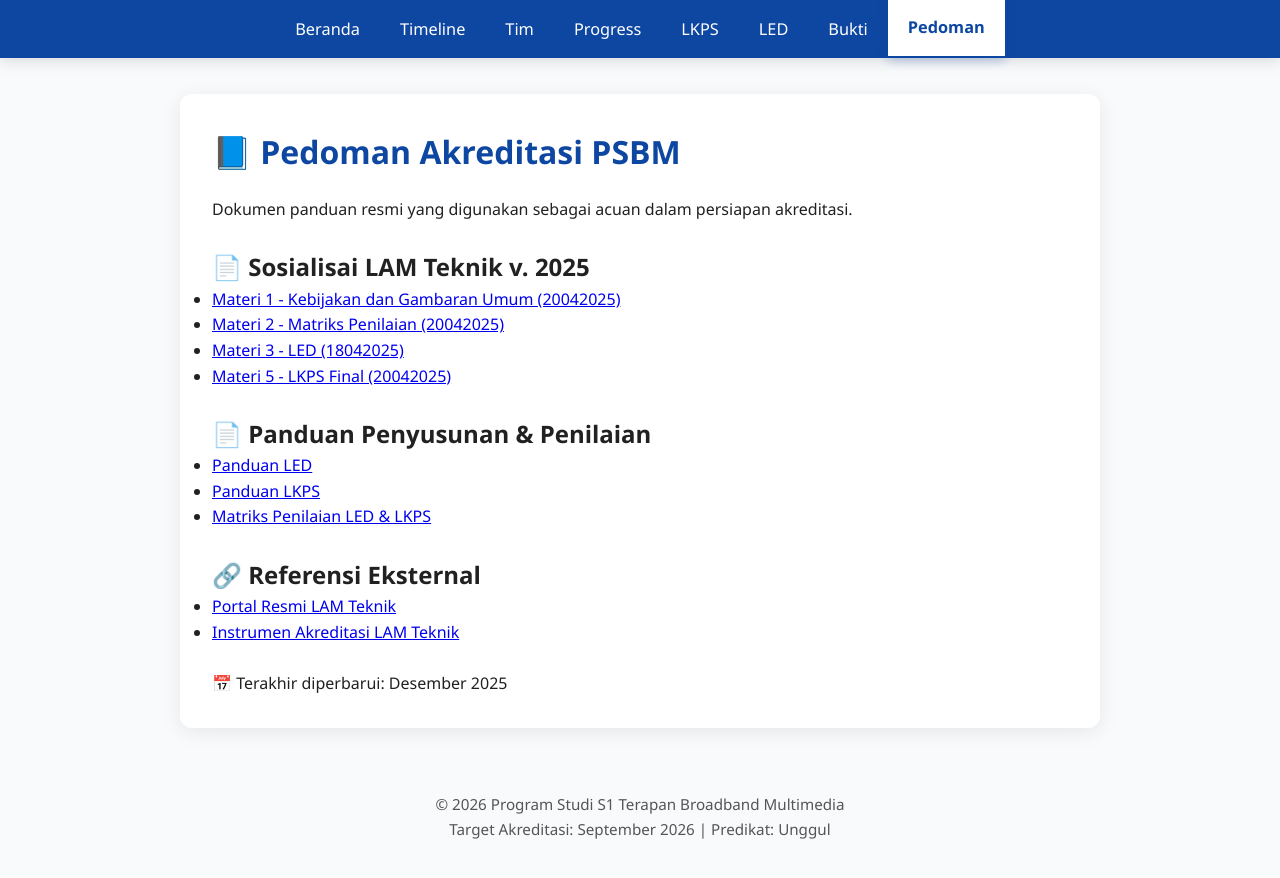
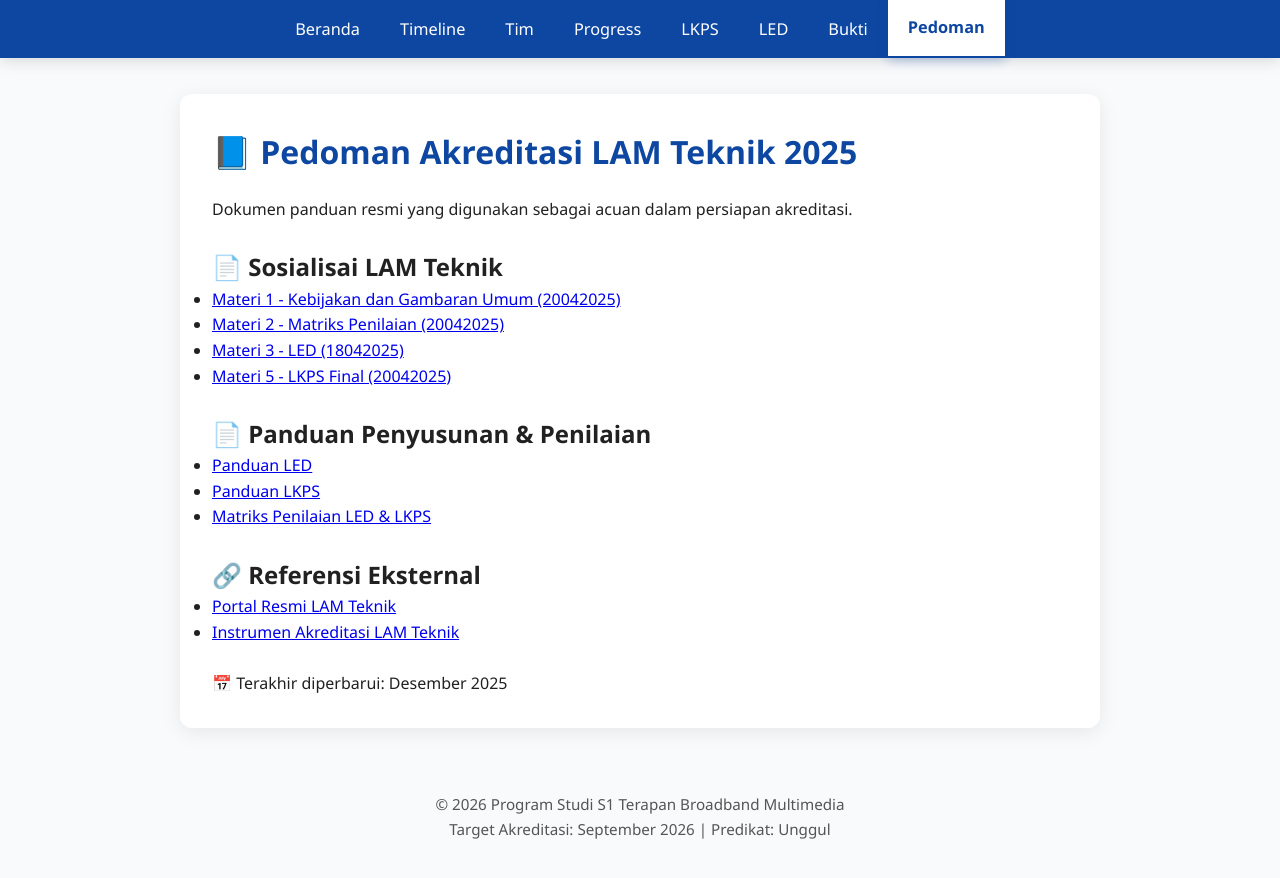
Before and after one commit to portal-psbm/aksibm-26, a Jekyll site: the page built from pedoman.md, in a window 1280 px wide. Shown: the top 878 px of the page. Built offline with Jekyll 4.4.1, drawn with Linux system fonts in a browser that asks for light colours.

Commit message:
Perbarui pedoman

```diff
--- a/pedoman.md
+++ b/pedoman.md
@@ -4,11 +4,11 @@ title: Pedoman
 permalink: /pedoman/
 ---
 
-# 📘 Pedoman Akreditasi PSBM
+# 📘 Pedoman Akreditasi LAM Teknik 2025
 
 Dokumen panduan resmi yang digunakan sebagai acuan dalam persiapan akreditasi. <br><br>
 
-## 📄 Sosialisai LAM Teknik v. 2025
+## 📄 Sosialisai LAM Teknik
    - [Materi 1 - Kebijakan dan Gambaran Umum (20042025)](/aksibm-26/assets/pedoman/kebijakan_dan_gambaran_umum.pdf)
    - [Materi 2 - Matriks Penilaian (20042025)](/aksibm-26/assets/pedoman/matriks_penilaian.pdf)
    - [Materi 3 - LED (18042025)](/aksibm-26/assets/pedoman/led.pdf)
```
